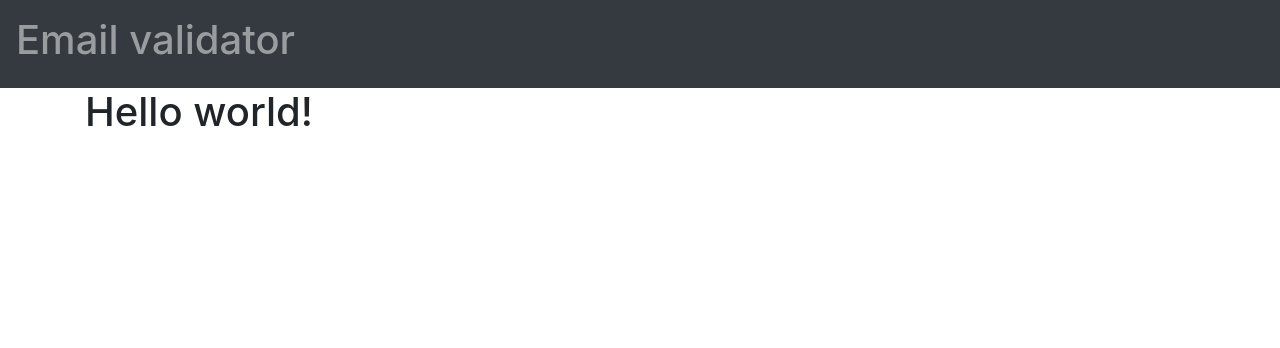
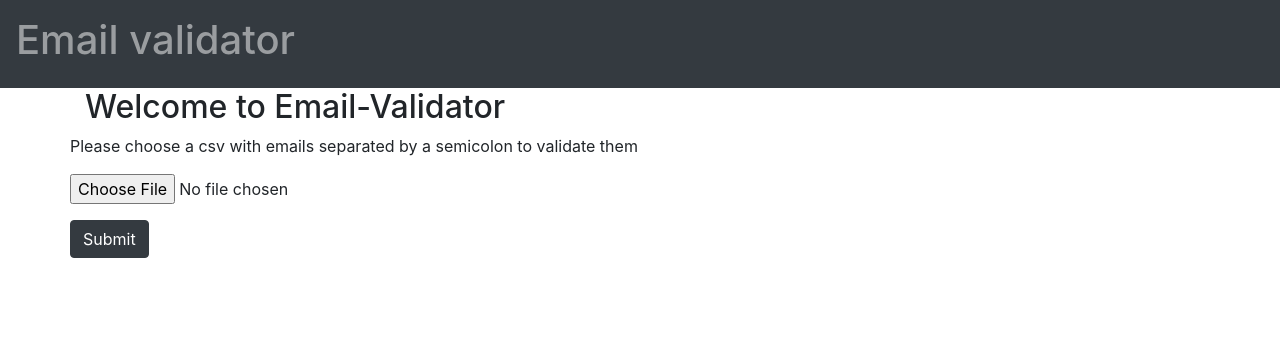
Before and after one commit to sofide/email-val, a Django app: page / in a window 1280 px wide. Shown: the top 348 px of the page. Run offline with Django 3.2, Linux system fonts and the light colour scheme; some libraries are stand-ins or nearby versions.

Commit message:
form visualization

```diff
--- a/email_val/core/templates/core/home.html
+++ b/email_val/core/templates/core/home.html
@@ -1,6 +1,28 @@
 {% extends 'core/base.html' %}
 
 {% block content %}
-    <div class="col-12 justify-content-center">
-    <h1> Hello world! </h1>
+    <div class="col-12">
+        <h2>Welcome to Email-Validator</h2>
+        <div class="row">
+            <p>Please choose a csv with emails separated by a semicolon to validate them</p>
+        </div>
+        <div class="row">
+            <form action="/" method="POST" enctype="multipart/form-data">
+                {% csrf_token %}
+                {{ csv_form.as_p }}
+                <input type="submit" value="Submit" class="btn btn-dark"/>
+            </form>
+        </div>
+        {% if emails %}
+        <div class="row">
+            <h3>This is your file's content: </h3>
+        </div>
+        <div class="row">
+            <ul>
+            {% for mail in emails %}
+                <li>{{ mail  }}</li>
+            {% endfor %}
+        </div>
+        {% endif %}
+    </div>
 {% endblock %}
--- a/email_val/core/views.py
+++ b/email_val/core/views.py
@@ -4,13 +4,17 @@ from core.forms import UploadCsvForm
 
 
 def home(request):
+    csv_form = UploadCsvForm()
+
     if request.method == 'POST':
-        csv_form = UploadCsvForm(request.POST)
 
-        if csv_form.is_valid():
-            return render(request, 'core/result.html')
+        data = request.FILES['csv'].read()
+        if type(data) == bytes:
+            data = data.decode()
 
-    else:
-        csv_form = UploadCsvForm()
+        data = [mail.strip() for mail in data.split(';')]
+
+        return render(request, 'core/home.html', {'csv_form': csv_form,
+                                                  'emails': data})
 
     return render(request, 'core/home.html', {'csv_form': csv_form})
```
